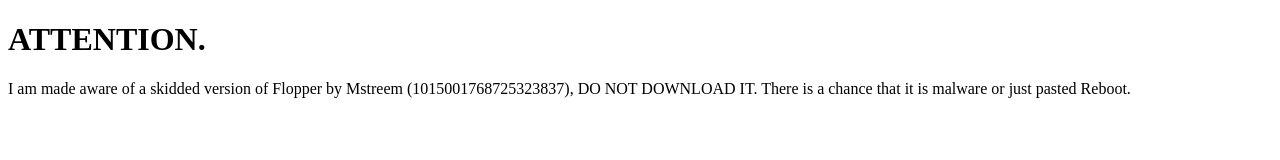
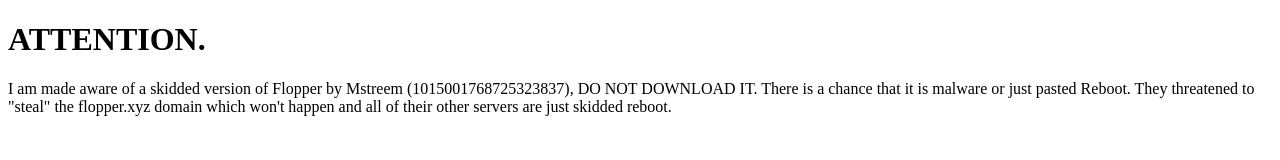
Before and after one commit to Prism2D/flopper, a plain HTML site: page index.html in a window 1280 px wide. Drawn offline with Linux system fonts and the light colour scheme.

Commit message:
Update index.html

```diff
--- a/index.html
+++ b/index.html
@@ -2,6 +2,6 @@
 <html>
 <body>
 <h1>ATTENTION.</h1>
-<p>I am made aware of a skidded version of Flopper by Mstreem (1015001768725323837), DO NOT DOWNLOAD IT. There is a chance that it is malware or just pasted Reboot.</p>
+<p>I am made aware of a skidded version of Flopper by Mstreem (1015001768725323837), DO NOT DOWNLOAD IT. There is a chance that it is malware or just pasted Reboot. They threatened to "steal" the flopper.xyz domain which won't happen and all of their other servers are just skidded reboot.</p>
 </body>
 </html>
```
